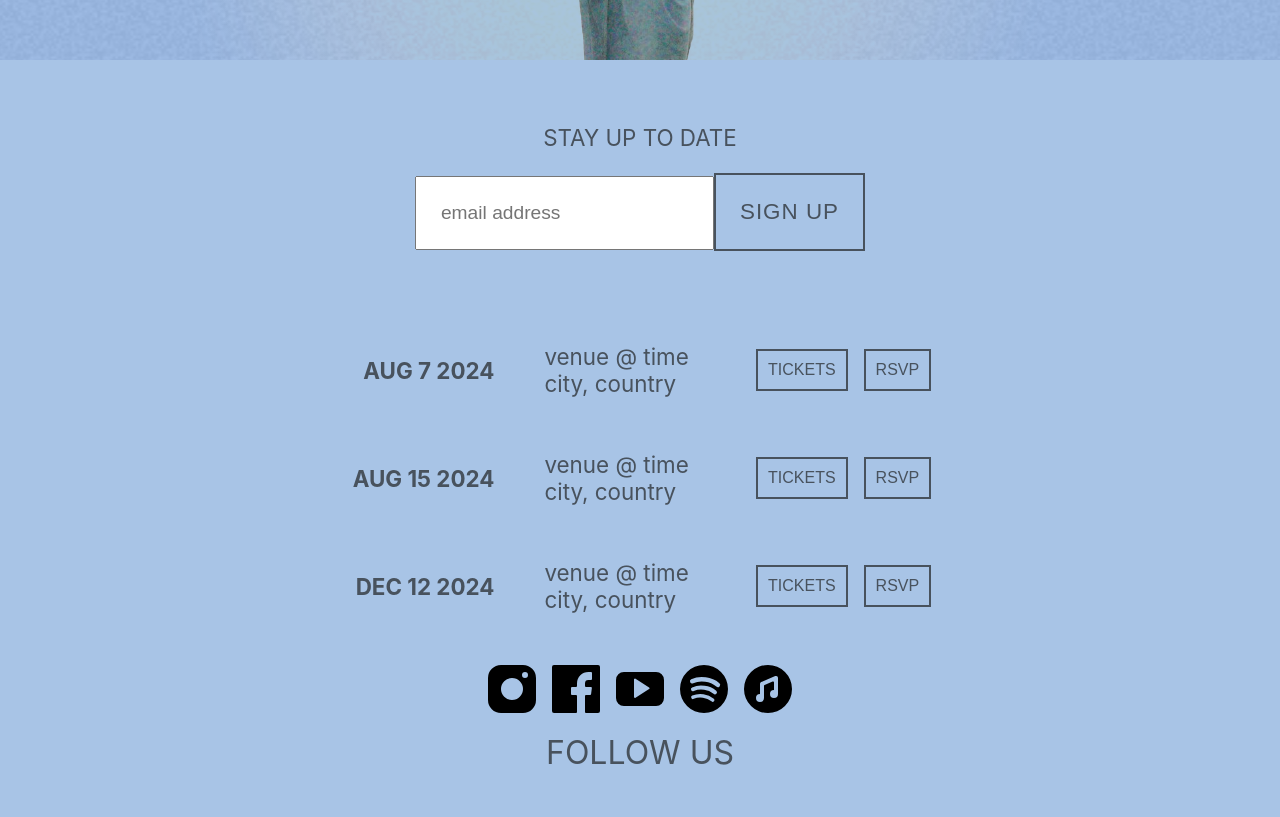
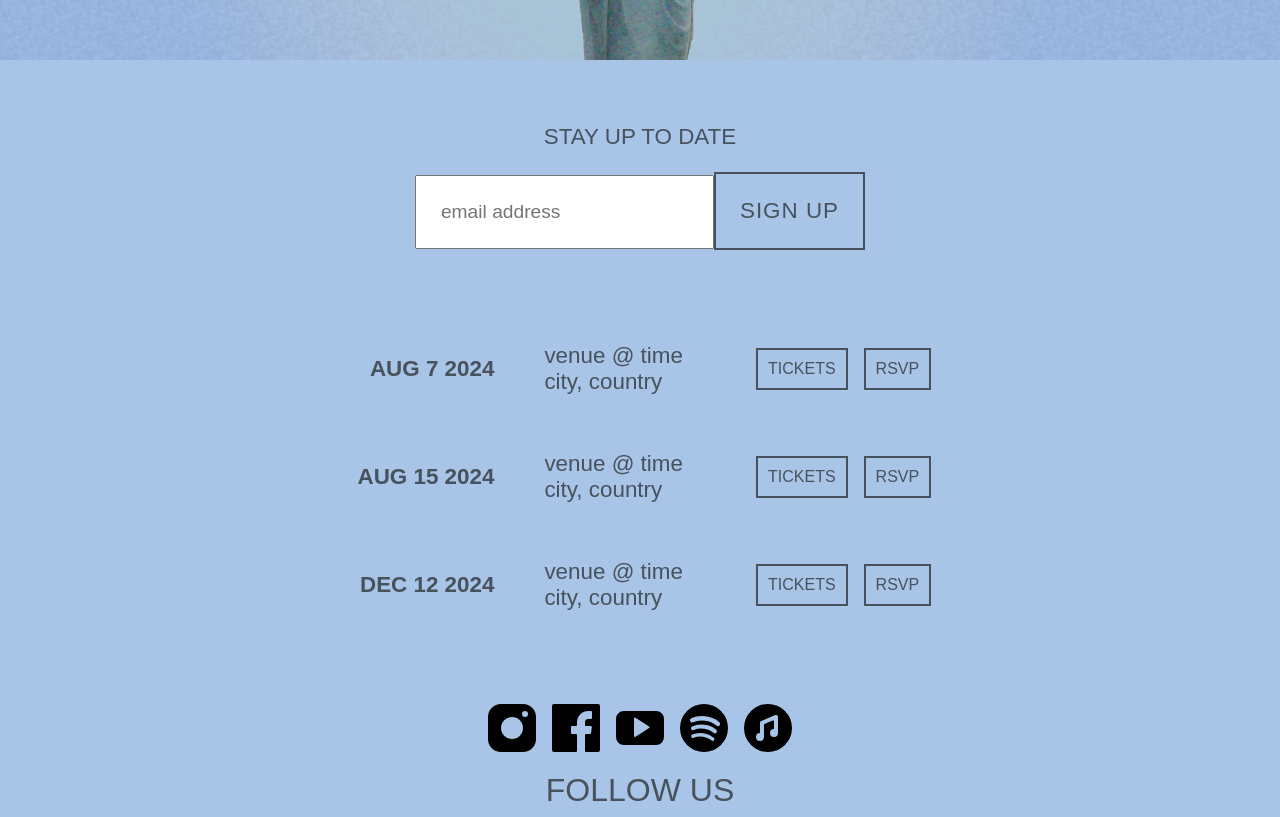
Before and after one commit to soladevs/bandsite24, a React (Create React App) app: page / in a window 1280 px wide. Shown: the part 660-1477 px from the top of the page. Before the commit the page ends 1440 px from the top, so only its background shows below. Built offline with nearby package versions, Linux system fonts and the light colour scheme.

Commit message:
font changes

```diff
--- a/src/App.scss
+++ b/src/App.scss
@@ -100,7 +100,10 @@ nav p {
 .newsletter-signup {
   margin-top: 4rem;
   margin-bottom: 4rem;
-
+  p {
+    font-family: 'Raleway', sans-serif;
+    font-size: 1.4rem;
+  }
   input {
     padding: 24px;
     font-size: 1.2rem;
@@ -150,6 +153,7 @@ table {
   color: #48525D;
   text-align: center;
   max-width: 75vw;
+  font-family: 'Raleway', sans-serif;
 }
 
 .tour-dates_table {
@@ -196,11 +200,14 @@ tr td:nth-child(2) {
 
 .social-title {
   font-size: 2rem;
-  margin-top: 4px;
+  margin-top: 0;
   margin-bottom: 8px;
+  font-family: 'Raleway', sans-serif;
   color: #48525D;
 }
 .social-links {
+  margin-top: 7vh;
+
 }
 
 .social-links ul {
```
